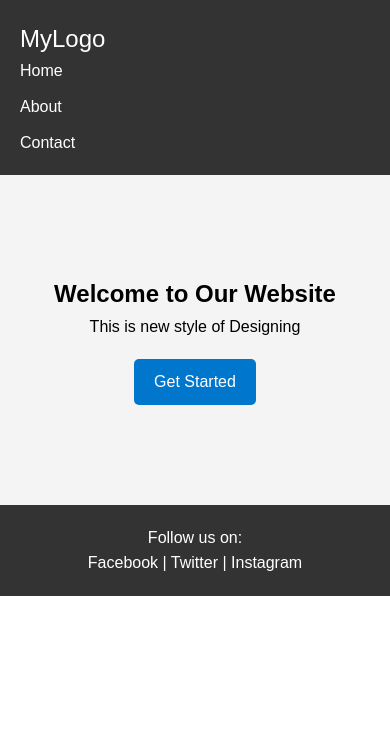
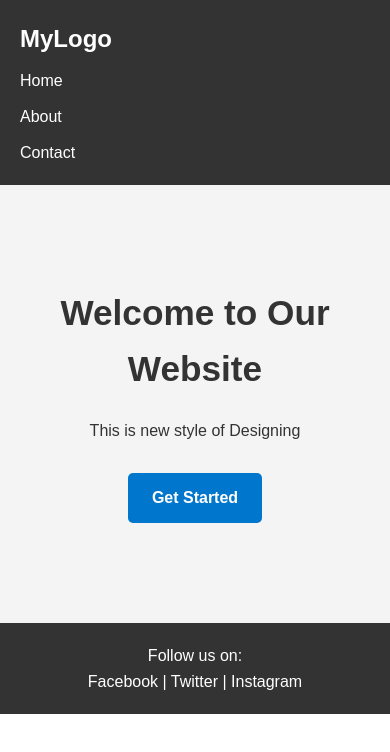
Before and after one commit to mallesh29/ElevateLab-task1, a plain HTML site: page index.html in a window 390 px wide. Drawn offline with Linux system fonts and the light colour scheme.

Commit message:
style.css

```diff
--- a/style.css
+++ b/style.css
@@ -1,25 +1,31 @@
+  /* Global Reset */
 * {
   box-sizing: border-box;
   margin: 0;
   padding: 0;
 }
 
+/* Body Styling */
 body {
   font-family: Arial, sans-serif;
   line-height: 1.6;
+  background-color: #ffffff;
+  color: #333;
 }
 
+/* Header */
 header {
   display: flex;
   justify-content: space-between;
   align-items: center;
   padding: 20px;
-  background: #333;
+  background-color: #333;
   color: #fff;
 }
 
 .logo {
   font-size: 1.5rem;
+  font-weight: bold;
 }
 
 .nav-links {
@@ -31,8 +37,14 @@ header {
 .nav-links a {
   color: #fff;
   text-decoration: none;
+  font-weight: 500;
 }
 
+.nav-links a:hover {
+  text-decoration: underline;
+}
+
+/* Hero Section */
 .hero {
   display: flex;
   flex-direction: column;
@@ -43,19 +55,36 @@ header {
   text-align: center;
 }
 
+.hero h1 {
+  font-size: 3rem;
+  margin-bottom: 20px;
+}
+
+.hero p {
+  font-size: 1.2rem;
+  max-width: 600px;
+  margin-bottom: 30px;
+}
+
 .cta-button {
-  margin-top: 20px;
-  padding: 10px 20px;
-  background: #0077cc;
+  padding: 12px 24px;
+  background-color: #0077cc;
   color: #fff;
   text-decoration: none;
   border-radius: 5px;
+  font-weight: bold;
+  transition: background-color 0.3s ease;
 }
 
+.cta-button:hover {
+  background-color: #005fa3;
+}
+
+/* Footer */
 footer {
   text-align: center;
   padding: 20px;
-  background: #333;
+  background-color: #333;
   color: #fff;
 }
 
@@ -64,14 +93,28 @@ footer a {
   text-decoration: none;
 }
 
+footer a:hover {
+  text-decoration: underline;
+}
+
+/* Responsive Design */
 @media (max-width: 768px) {
-  .nav-links {
-    flex-direction: column;
-    gap: 10px;
-  }
-
   header {
     flex-direction: column;
     align-items: flex-start;
   }
+
+  .nav-links {
+    flex-direction: column;
+    gap: 10px;
+    margin-top: 10px;
+  }
+
+  .hero h1 {
+    font-size: 2.2rem;
+  }
+
+  .hero p {
+    font-size: 1rem;
+  }
 }
```
